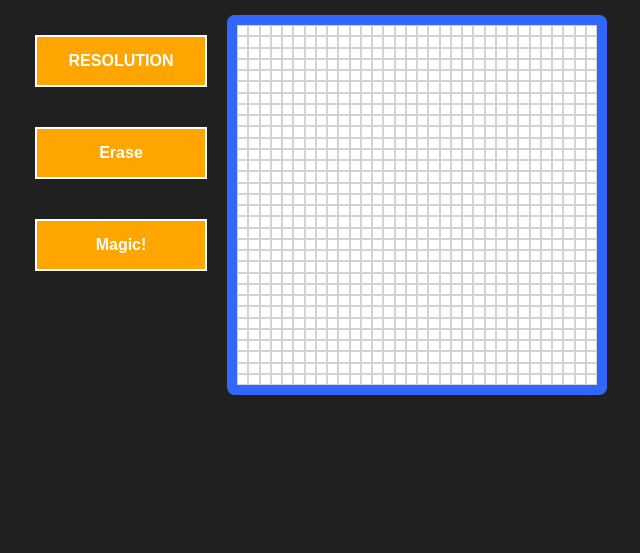
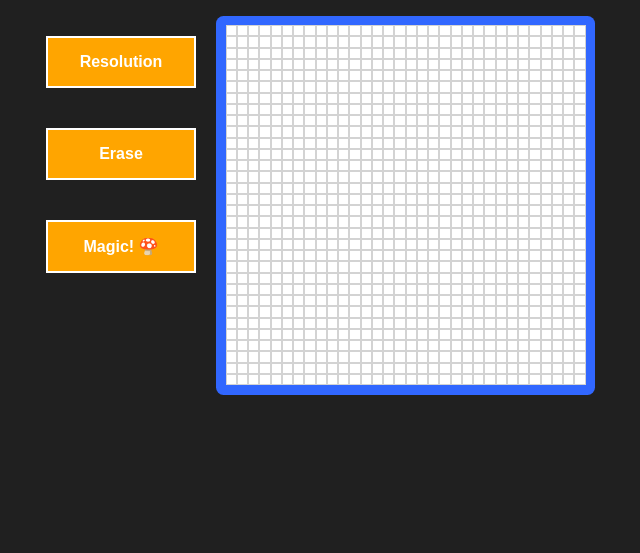
Before and after one commit to marianomontiel/Etch-a-Skect, a plain HTML site: page index.html in a window 1280 px wide. Shown: the part 247-800 px from the top of the page, without its empty margins (339-979 px from the left). Drawn offline with Linux system fonts and the light colour scheme.

Commit message:
Mushrooms!

```diff
--- a/index.html
+++ b/index.html
@@ -11,9 +11,9 @@
     <h1>Etch-a-Sketch</h1>
     <div class="main">
         <div class="buttons">
-            <button id="resolution">RESOLUTION</button>
+            <button id="resolution">Resolution</button>
             <button class="button" id="resolution">Erase</button>
-            <button class="magic" id="resolution">Magic!</button>
+            <button class="magic" id="resolution">Magic! &#127812;</button>
         </div>
         <div class="container">
         </div>
```
